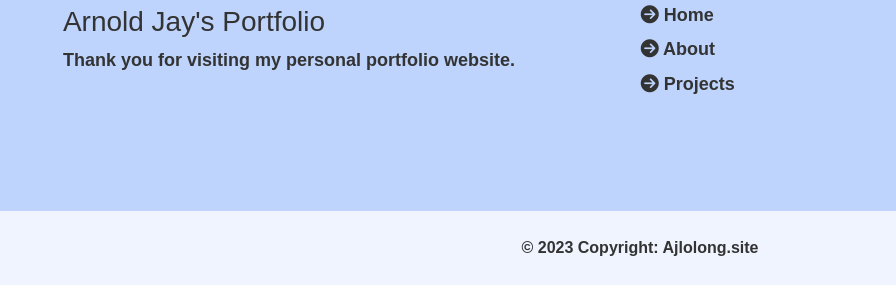
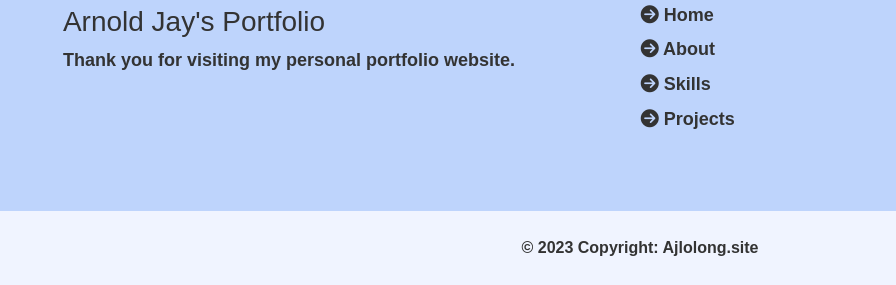
Before and after one commit to AjPogi90/ArnoldJay-Portfolio, a plain HTML site: page index.html in a window 1280 px wide. Shown: the part 3229-3514 px from the top of the page, 0-896 px from the left. Drawn offline with nearby package versions, Linux system fonts and the light colour scheme.

Commit message:
skills footers

```diff
--- a/index.html
+++ b/index.html
@@ -195,6 +195,9 @@
                 <a href="#about">
                     <i class="fa fa-arrow-circle-right"></i>
                     About</a>
+                <a href="#skills">
+                    <i class="fa fa-arrow-circle-right"></i>
+                    Skills</a>
                 <a href="#projects">
                     <i class="fa fa-arrow-circle-right"></i>
                     Projects</a>
```
